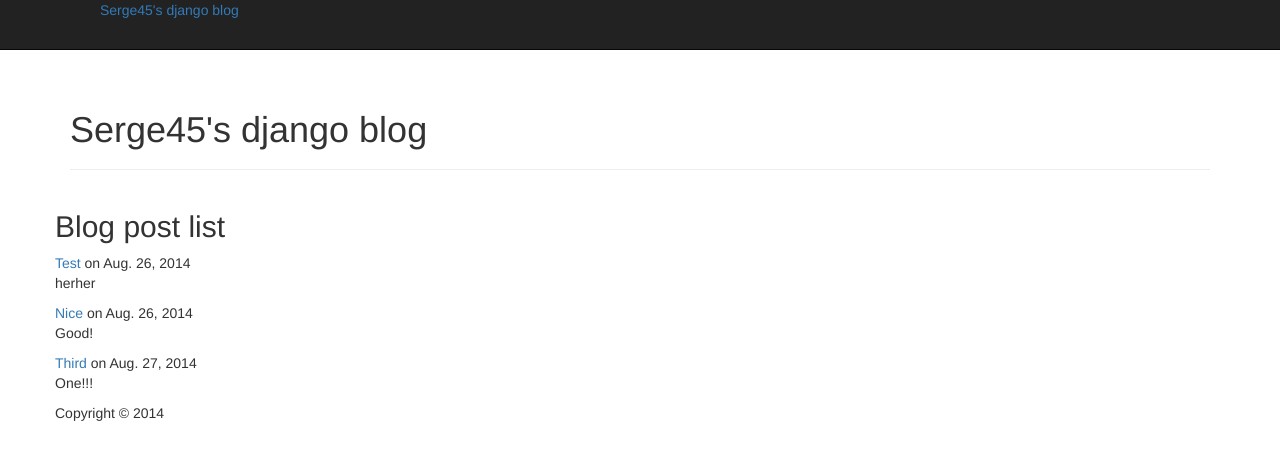
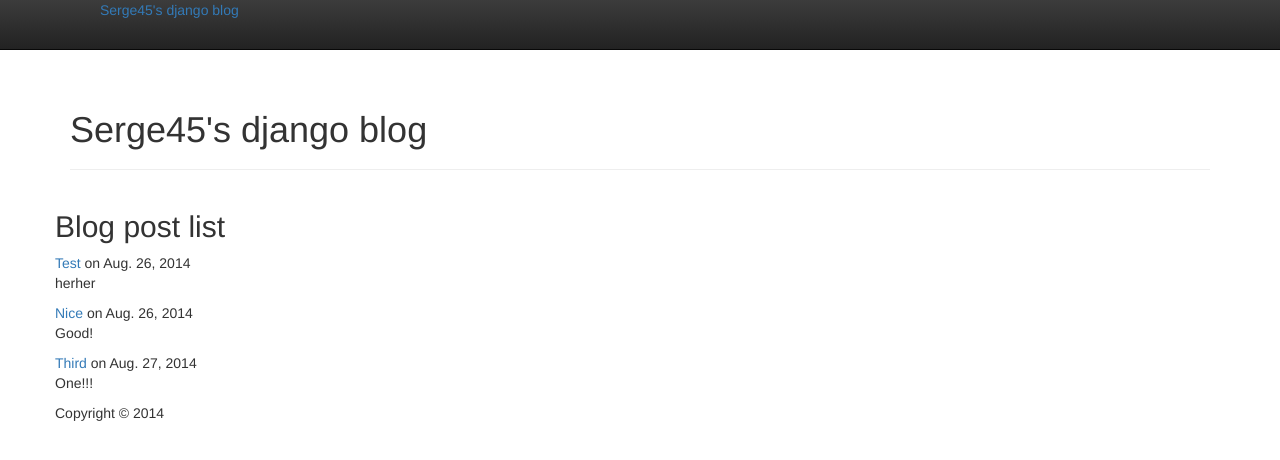
Before and after one commit to Serge45/djangoBlog, a Django app: page /blog/ in a window 1280 px wide. Shown: the top 460 px of the page. Run offline with Django 3.2, Linux system fonts and the light colour scheme; data comes from the database, SQL or seed files in the repository; parts of the project's set-up code (start-up, migrations or seed data) failed here and were passed over; some libraries are stand-ins or nearby versions.

Commit message:
Corrected css and js path in base.html

```diff
--- a/blog/templates/base.html
+++ b/blog/templates/base.html
@@ -15,8 +15,8 @@
         <link rel="stylesheet" href="{% static 'bower_components/html5-boilerplate/css/normalize.css' %}">
         <link rel="stylesheet" href="{% static 'bower_components/html5-boilerplate/css/main.css' %}">
         <link rel="stylesheet" href="{% static 'bower_components/bootstrap/dist/css/bootstrap.min.css' %}">
-        <link rel="stylesheet" href="{% static 'bower_components/bootstrap/dist/css/bootstrap-min.min.css' %}">
-        <script src="{% static 'bower_components/html5-boilerplatejs/vendor/modernizr-2.6.2.min.js' %}"></script>
+        <link rel="stylesheet" href="{% static 'bower_components/bootstrap/dist/css/bootstrap-theme.min.css' %}">
+        <script src="{% static 'bower_components/html5-boilerplate/js/vendor/modernizr-2.6.2.min.js' %}"></script>
     </head>
     <body>
         <!--[if lt IE 7]>
```
